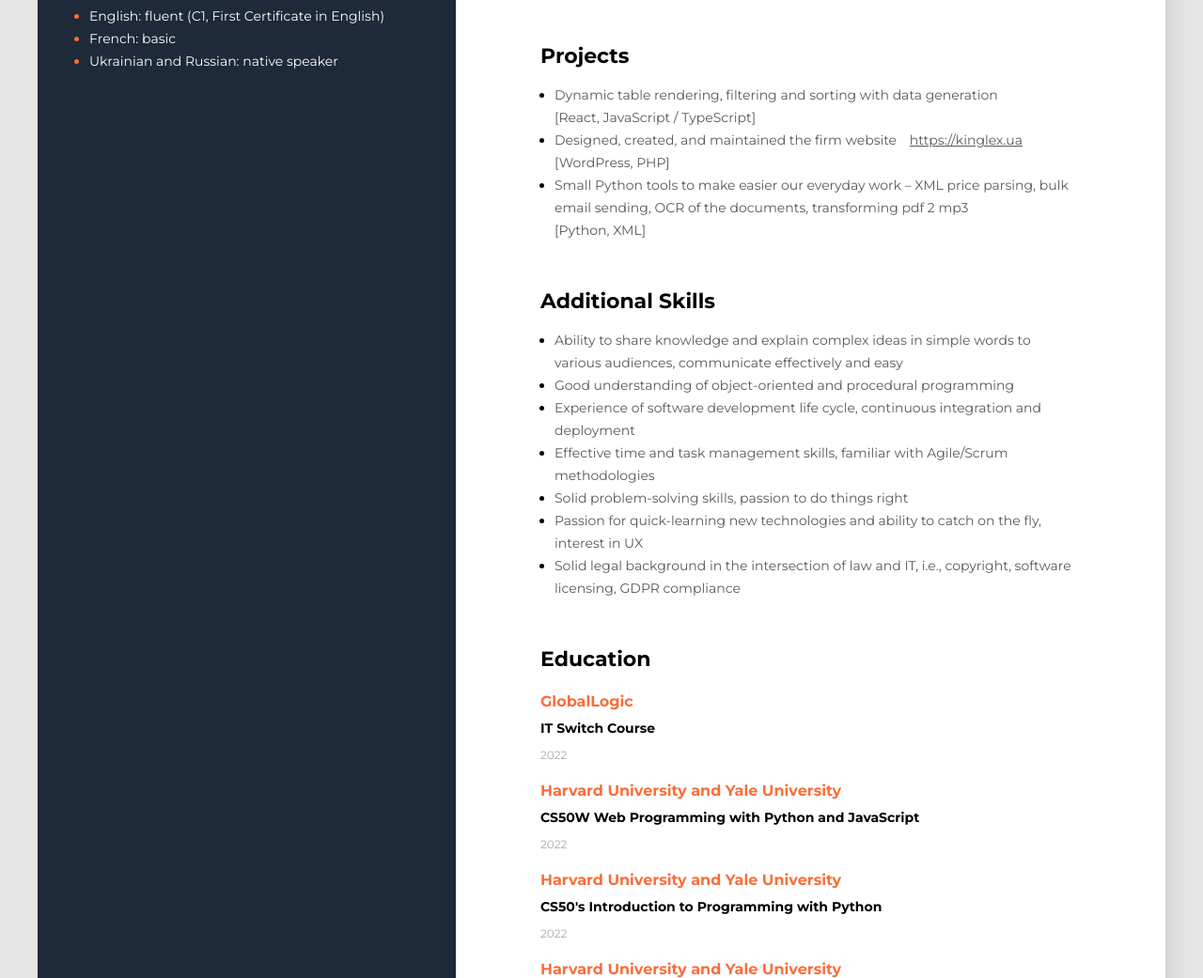
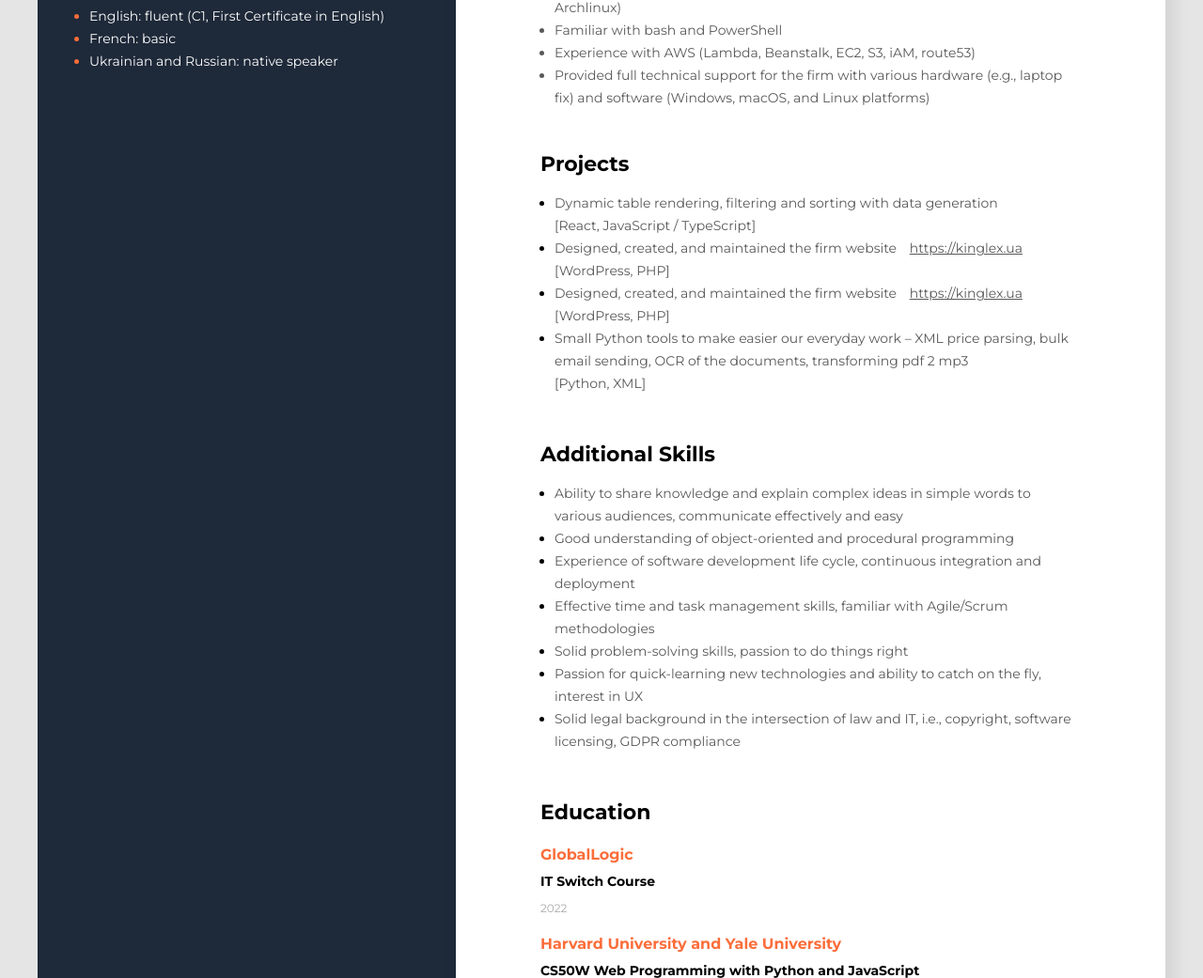
Before and after one commit to un1ck-andy/github-actions, a Flask app: page / in a window 1280 px wide. Shown: the part 1259-2300 px from the top of the page at 94% size. Run offline with Flask 2, Linux system fonts and the light colour scheme.

Commit message:
application name

```diff
--- a/templates/index.html
+++ b/templates/index.html
@@ -1,5 +1,6 @@
 <!DOCTYPE html>
 <html lang="en">
+
   <head>
     <meta charset="UTF-8">
     <meta http-equiv="X-UA-Compatible" content="IE=edge">
@@ -10,6 +11,7 @@
     <link href="https://fonts.googleapis.com/css2?family=Montserrat:wght@400;700&display=swap" rel="stylesheet">
     <title>Andrii Kalamaiko Home Page</title>
   </head>
+
   <body>
     <!--Main-->
     <div class="main">
@@ -17,9 +19,15 @@
       <div class="main-content">
         <!-- About User -->
         <div class="about">
-                <p>Last updated: 2022-08-23</p>
+          <p>Last updated: 2022-09-06</p>
           <h1 class="about-name">Andrii Kalamaiko</h1>
           <h2 class="about-position">Software Developer | DevOps Engineer </h2>
+            <span> Welcome, and thanks for your interest in my IT portfolio!</span>
+            <span>
+                This webpage is created with Python Flask and published on AWS ElasticBeanstalk through a GitHub CI/CD Pipeline
+                <br>
+                [Python, Flask, HTML, CSS, GitHub Actions, AWS (ElasticBeanstalk, Route53, S3)]
+            </span>
         </div>
 
         <!-- Work -->
@@ -27,8 +35,8 @@
           <h3 class="title">Work Experience</h3>
           <!-- Company 1-->
           <div class="work">
-                    <h4 class="work-position">Junior Software Developer  <span class="organization">Intent Solutions</span></h4>
-                    <p class="period">Feb 2022 - up to now   <span class="line">|</span>   Ukraine</p>
+            <h4 class="work-position">Junior Software Developer <span class="organization">Intent Solutions</span></h4>
+            <p class="period">Feb 2022 - up to now <span class="line">|</span> Ukraine</p>
             <ul class="work-list">
               <li>
                 API backend for online order tracking with delivery price calculation, delivery time, route etc. <br>
@@ -44,8 +52,8 @@
           </div>
           <!-- Company 2-->
           <div class="work">
-                    <h4 class="work-position">Python Internship  <span class="organization">Edvantis</span></h4>
-                    <p class="period">July 2022 - Aug 2022   <span class="line">|</span> Germany</p>
+            <h4 class="work-position">Python Internship <span class="organization">Edvantis</span></h4>
+            <p class="period">July 2022 - Aug 2022 <span class="line">|</span> Germany</p>
             <ul class="work-list">
               <li>API backend with http error handling and unit tests, cloud deploy <br> [Python v3, FastAPI, PostgreSQL, SQLAlchemy, Swagger, OpenAPI, Docker, Postman, Pytest, AWS, OAuth2] </li>
             </ul>
@@ -53,7 +61,7 @@
           <!-- Company 3-->
           <div class="work">
             <h4 class="work-position">Chief Digital Officer <span class="organization">KingLex Attorneys United </span></h4>
-                    <p class="period">2020 - 2022   <span class="line">|</span> Ukraine</p>
+            <p class="period">2020 - 2022 <span class="line">|</span> Ukraine</p>
             <ul class="work-list">
               <li>Assembled and administered local server with a Webserver (Apache, Nginx), Virtualization (VMware ESXi, proxmox, Xen), Active Directory, LDAP, Monitoring (Grafana), Backup (Wasabi, Google Drive, S3), Containers (Docker, Kubernetes), file storage with encryption</li>
               <li>Worked with Terraform, Jenkins and Ansible</li>
@@ -76,6 +84,14 @@
                             Dynamic table rendering, filtering and sorting with data generation <br>
                            [React, JavaScript / TypeScript]
                         </span>
+            </li>
+            <li class="project-item">
+              <span class="project">
+                        Designed, created, and maintained the firm website <a href="https://kinglex.ua" class="project-link">https://kinglex.ua</a>
+                        <br>
+                       [WordPress, PHP]
+                        </span>
+
             </li>
             <li class="project-item">
               <span class="project">
@@ -186,7 +202,7 @@
           </div>
           <div>
             <h4 class="organization">Yaroslav Mudryi National Law Academy of Ukraine </h4>
-                    <h5 class="education-course">Bachelor of Laws  </h5>
+            <h5 class="education-course">Bachelor of Laws </h5>
             <p class="period">2012 - 2015 <span class="line">|</span> cum laude</p>
           </div>
         </div>
@@ -194,8 +210,8 @@
       <aside class="sidebar">
         <div class="tech-skills">
           <div class='button'>
-                <a href="https://github.com/un1ck-andy" ><img  src="https://img.shields.io/badge/GitHub-white?style=for-the-badge&logo=GitHub&logoColor=black" class="contact-link" ></a>
-                <a href="https://www.linkedin.com/in/a-kalamaiko/"><img src="https://img.shields.io/badge/LinkedIn-white?style=for-the-badge&logo=LinkedIn&logoColor=black" class="contact-link" ></a>
+            <a href="https://github.com/un1ck-andy"><img src="https://img.shields.io/badge/GitHub-white?style=for-the-badge&logo=GitHub&logoColor=black" class="contact-link"></a>
+            <a href="https://www.linkedin.com/in/a-kalamaiko/"><img src="https://img.shields.io/badge/LinkedIn-white?style=for-the-badge&logo=LinkedIn&logoColor=black" class="contact-link"></a>
           </div>
           <h3 class="sidebar-title">Tech Skills</h3>
           <ul class="skills-list">
@@ -233,4 +249,5 @@
     </div>
 
   </body>
+
 </html>
```
Lines whose indentation alone changed are shown as unchanged.
